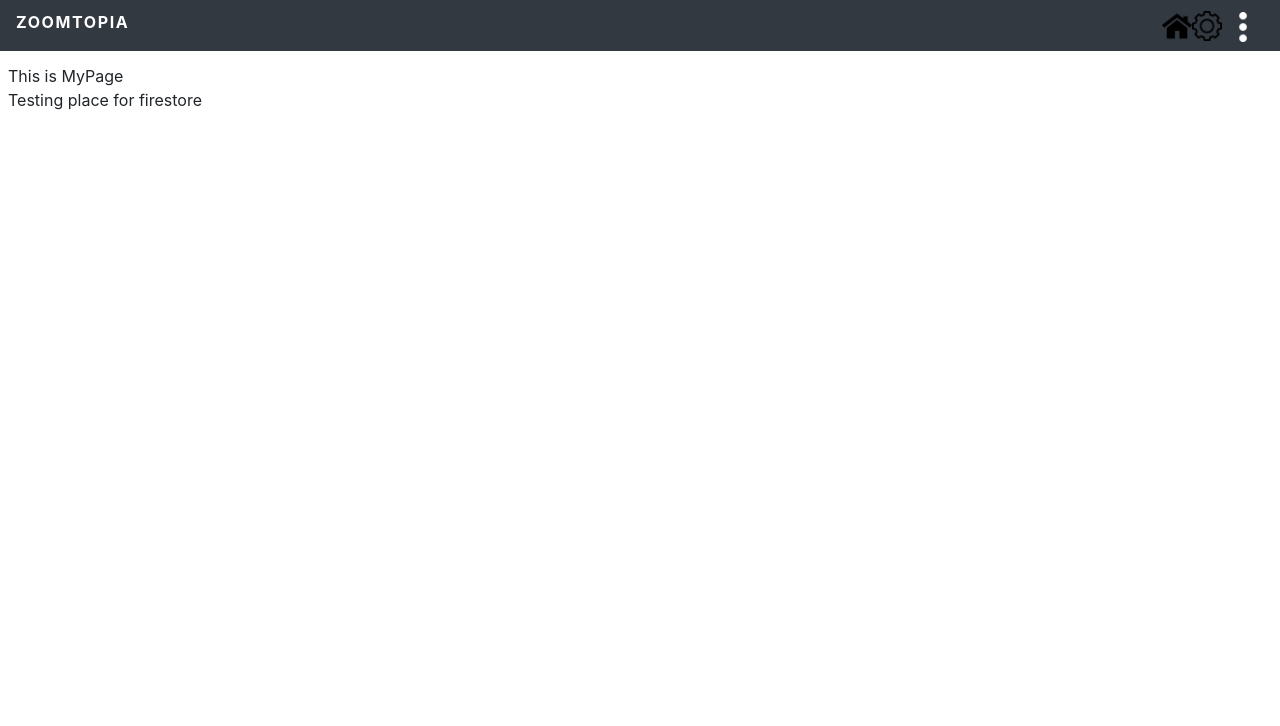
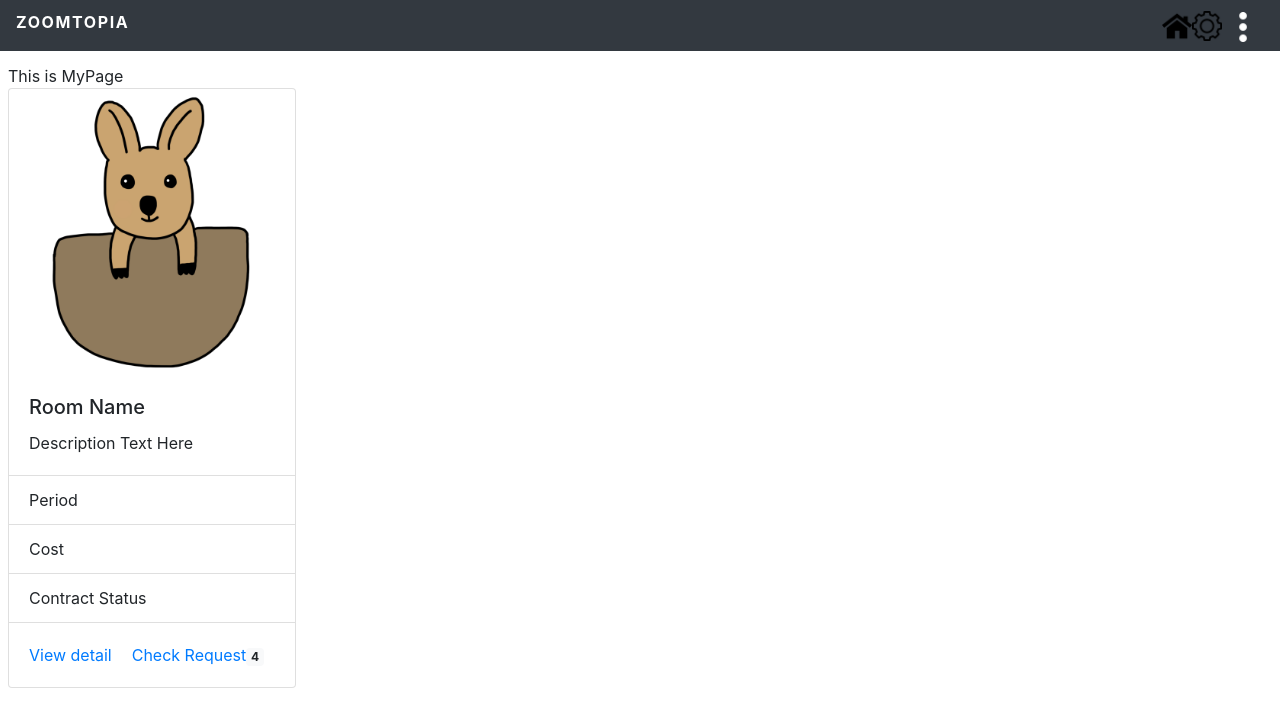
Before and after one commit to Daniel-H-99/2020S_HCI_Zoomtopia, a React (Create React App) app: page /MyPage in a window 1280 px wide. Shown: the top 726 px of the page. Built offline with nearby package versions, Linux system fonts and the light colour scheme.

Commit message:
add contents to MyPage

```diff
--- a/src/pages/MyPage.jsx
+++ b/src/pages/MyPage.jsx
@@ -2,6 +2,7 @@ import React from 'react';
 import Header from '../components/Header';
 import Main from '../components/Main';
 import firebase from '../components/Firestore';
+import {Card, CardDeck, Badge, ListGroup, ListGroupItem} from 'react-bootstrap';
 
 const MyPage = props => {
   const db = firebase.firestore();
@@ -14,7 +15,26 @@ const MyPage = props => {
       <Header/>
       <Main>
         <div>This is MyPage</div>
-        <div>Testing place for firestore</div>
+        <Card style={{ width: '18rem' }}>
+            <Card.Img variant="top" src={require('../images/Sample.png')} />
+            <Card.Body>
+                <Card.Title>Room Name</Card.Title>
+                <Card.Text>
+                Description Text Here
+                </Card.Text>
+            </Card.Body>
+            <ListGroup className="list-group-flush">
+                <ListGroupItem>Period</ListGroupItem>
+                <ListGroupItem>Cost</ListGroupItem>
+                <ListGroupItem>Contract Status</ListGroupItem>
+            </ListGroup>
+            <Card.Body>
+                <Card.Link href="#">View detail</Card.Link>
+                <Card.Link href="#">
+                    Check Request<Badge variant="light">4</Badge>
+                </Card.Link>
+            </Card.Body>
+            </Card>
       </Main>
     </>
   );
```
